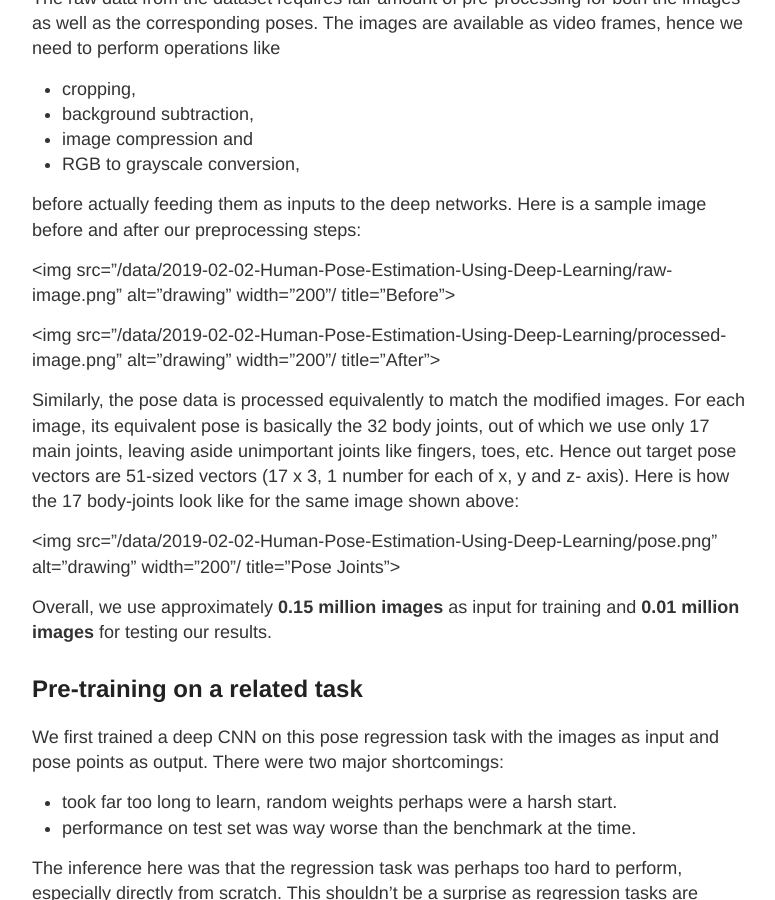
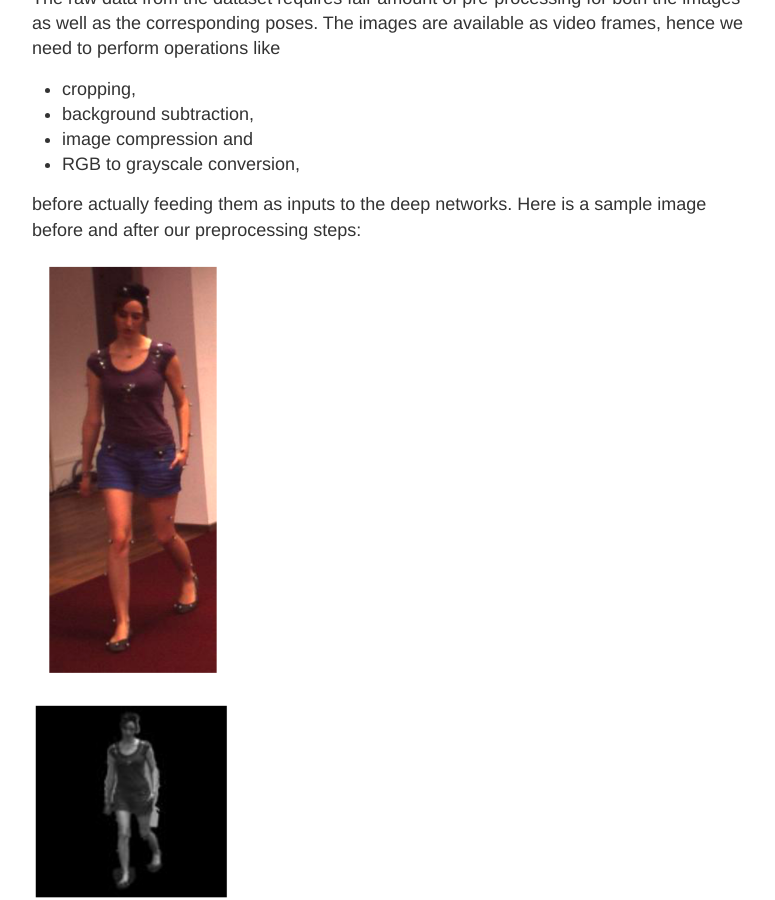
Before and after one commit to datashines/datashines.github.io, a Jekyll site: the page built from _posts/2019-02-02-Human-Pose-Estimation-Using-Deep-Learning.md, in a window 1280 px wide and 900 px high, scrolled down 743 px. Shown: the whole window, without its empty margins (248-1023 px from the left). Built offline with Jekyll 4.4.1, drawn with Linux system fonts in a browser that asks for light colours; comment, search, counter and statistics services are not loaded.

Commit message:
Update 2019-02-02-Human-Pose-Estimation-Using-Deep-Learning.md

```diff
--- a/_posts/2019-02-02-Human-Pose-Estimation-Using-Deep-Learning.md
+++ b/_posts/2019-02-02-Human-Pose-Estimation-Using-Deep-Learning.md
@@ -36,9 +36,9 @@ need to perform operations like
  before actually feeding them as inputs to the deep networks. Here is a sample image
  before and after our preprocessing steps:
 
- <img src="/data/2019-02-02-Human-Pose-Estimation-Using-Deep-Learning/raw-image.png" alt="drawing" width="200"/ title="Before">
+ <img src="/data/2019-02-02-Human-Pose-Estimation-Using-Deep-Learning/raw-image.png" alt="drawing" width="200" title="Before">
 
- <img src="/data/2019-02-02-Human-Pose-Estimation-Using-Deep-Learning/processed-image.png" alt="drawing" width="200"/ title="After">
+ <img src="/data/2019-02-02-Human-Pose-Estimation-Using-Deep-Learning/processed-image.png" alt="drawing" width="200" title="After">
 
 
  Similarly, the pose data is processed equivalently to match the modified images. For each
@@ -48,7 +48,7 @@ need to perform operations like
  vectors (17 x 3, 1 number for each of x, y and z- axis). Here is how the 17 body-joints
  look like for the same image shown above:
 
-  <img src="/data/2019-02-02-Human-Pose-Estimation-Using-Deep-Learning/pose.png" alt="drawing" width="200"/ title="Pose Joints">
+  <img src="/data/2019-02-02-Human-Pose-Estimation-Using-Deep-Learning/pose.png" alt="drawing" width="200" title="Pose Joints">
 
  Overall, we use approximately
  **0.15 million images** as input for training and **0.01 million images** for testing
```
